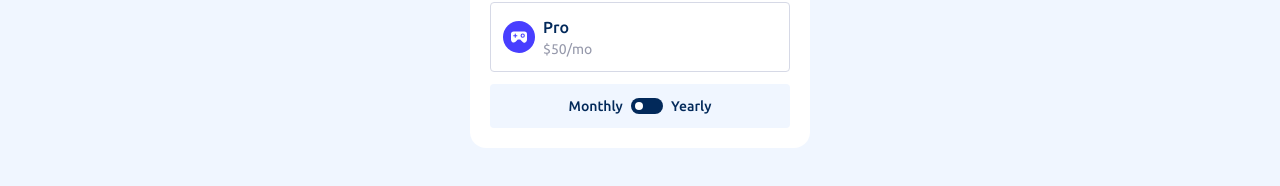
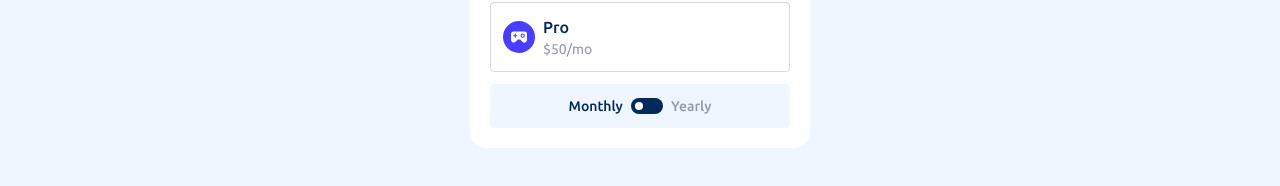
Before and after one commit to jowix311/multi-step-form, a React (Vite) app: page /select-plan in a window 1280 px wide. Shown: the part 370-556 px from the top of the page. Built offline with nearby package versions, Linux system fonts and the light colour scheme.

Commit message:
step 3 - updated style logic for toggle label

```diff
--- a/src/components/form-select-plan/FormSelectPlan.tsx
+++ b/src/components/form-select-plan/FormSelectPlan.tsx
@@ -181,7 +181,7 @@ const FormSelectPlan = () => {
           <FormToggle
             leftLabel="Monthly"
             rightLabel="Yearly"
-            flag={state.isMonthly}
+            isMonthly={state.isMonthly}
             handleBillingTermChange={handleBillingTermChange}
           />
         </div>
--- a/src/components/form-toggle/FormToggle.tsx
+++ b/src/components/form-toggle/FormToggle.tsx
@@ -3,7 +3,7 @@ import { FunctionComponent } from "react";
 interface IFormToggle {
   leftLabel: string;
   rightLabel: string;
-  flag: boolean;
+  isMonthly: boolean;
   handleBillingTermChange: (flag: boolean) => void;
 }
 
@@ -11,20 +11,32 @@ interface IFormToggle {
 const FormToggle: FunctionComponent<IFormToggle> = ({
   leftLabel,
   rightLabel,
-  flag,
+  isMonthly,
   handleBillingTermChange,
 }) => {
   const handleToggle = () => {
-    handleBillingTermChange(!flag);
+    handleBillingTermChange(!isMonthly);
   };
 
-  const ToggleLabel = ({ label }: { label: string }) => {
+  const ToggleLabel = ({
+    label,
+    isHighlighted,
+  }: {
+    label: string;
+    isHighlighted: boolean;
+  }) => {
     return (
-      <p className="font-ubuntu text-sm font-medium text-marineBlue">{label}</p>
+      <p
+        className={`font-ubuntu text-sm font-medium ${
+          isHighlighted ? "text-marineBlue" : "text-coolGray"
+        }`}
+      >
+        {label}
+      </p>
     );
   };
 
-  const ToggleIndicator = () => {
+  const ToggleIndicator = ({ flag }: { flag: boolean }) => {
     return (
       <div className="flex items-center" role="switch" onClick={handleToggle}>
         <div className=" h-4 w-8 rounded-xl bg-marineBlue p-1">
@@ -40,9 +52,9 @@ const FormToggle: FunctionComponent<IFormToggle> = ({
 
   return (
     <div className="col-3 grid auto-cols-min grid-flow-col  justify-center gap-x-2 rounded bg-magnolia p-3">
-      <ToggleLabel label={leftLabel} />
-      <ToggleIndicator />
-      <ToggleLabel label={rightLabel} />
+      <ToggleLabel label={leftLabel} isHighlighted={isMonthly} />
+      <ToggleIndicator flag={isMonthly} />
+      <ToggleLabel label={rightLabel} isHighlighted={!isMonthly} />
     </div>
   );
 };
```
